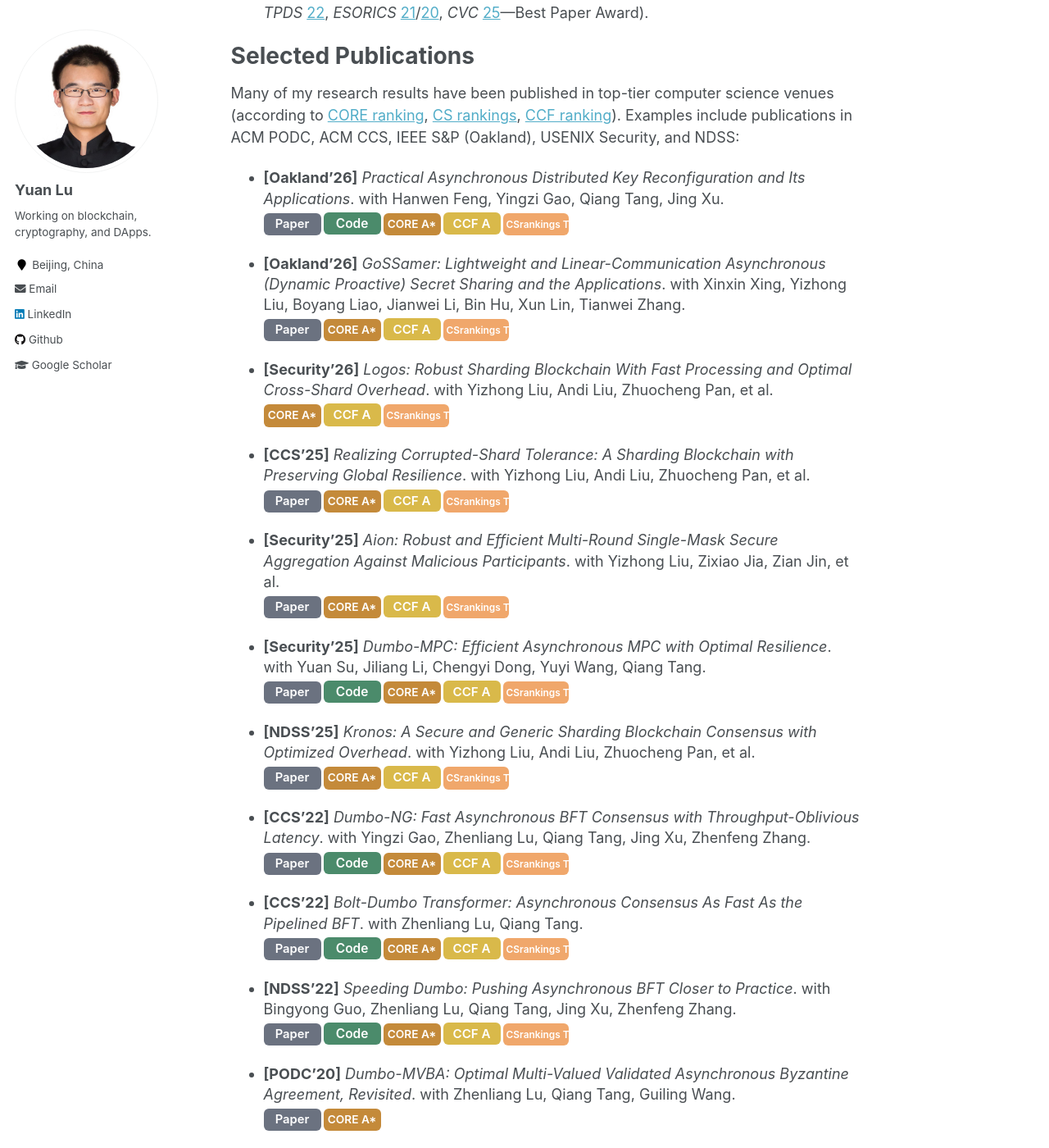
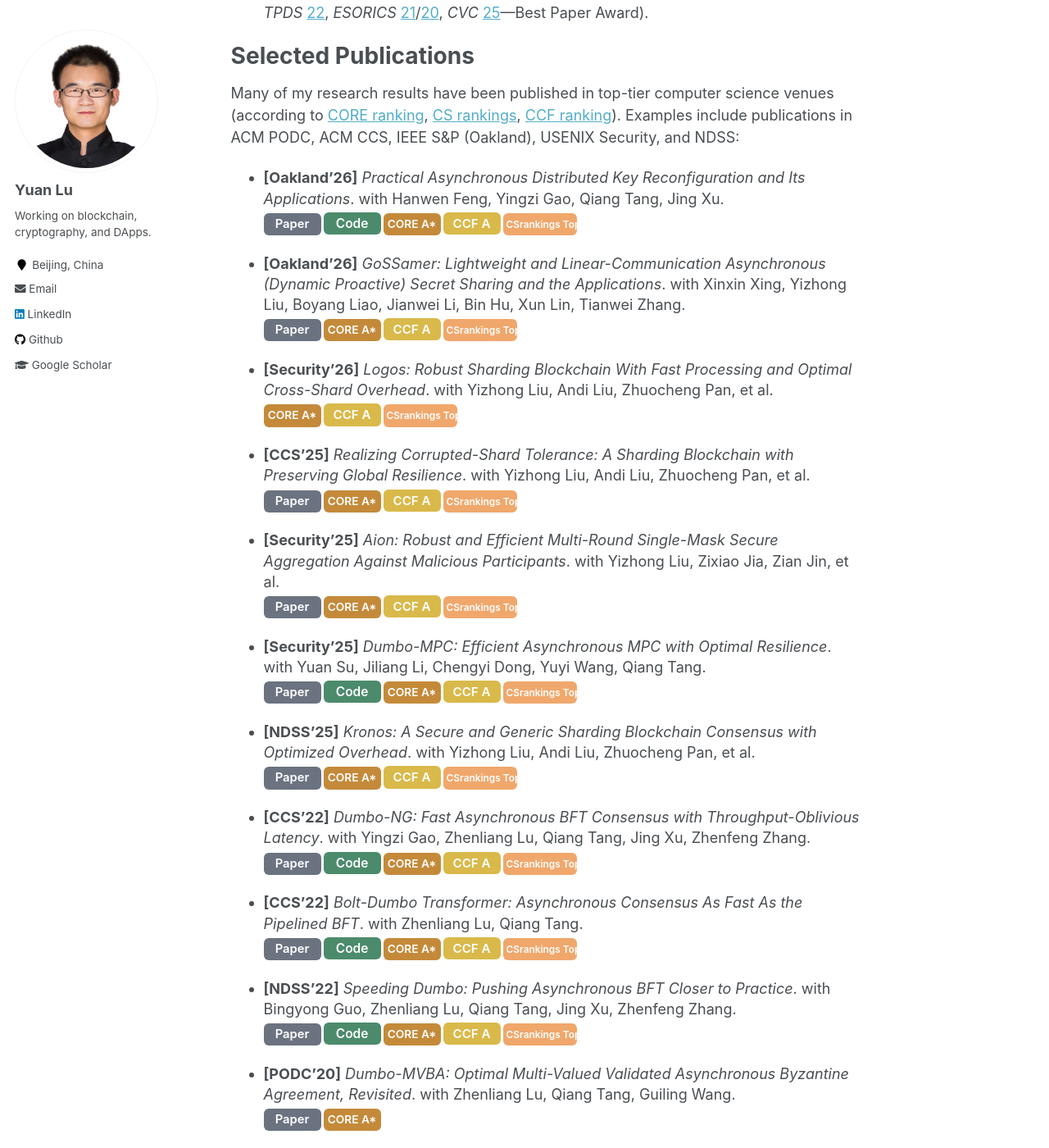
Before and after one commit to yylluu/yylluu.github.io, a Jekyll site: the page built from _pages/about.md, in a window 1280 px wide and 1400 px high, scrolled down 821 px. Shown: the whole window at 82% size. Built offline with Jekyll 4.4.1, drawn with Linux system fonts in a browser that asks for light colours.

Commit message:
Update custom.html

```diff
--- a/_includes/head/custom.html
+++ b/_includes/head/custom.html
@@ -84,7 +84,7 @@
 }
 
 .badge-top {
-  width: 80px;             /* fixed width for all badges */
+  width: 90px;             /* fixed width for all badges */
   font-size: 0.66em;
   background-color: #f0a76b;   /* soft muted orange */
 }
```
